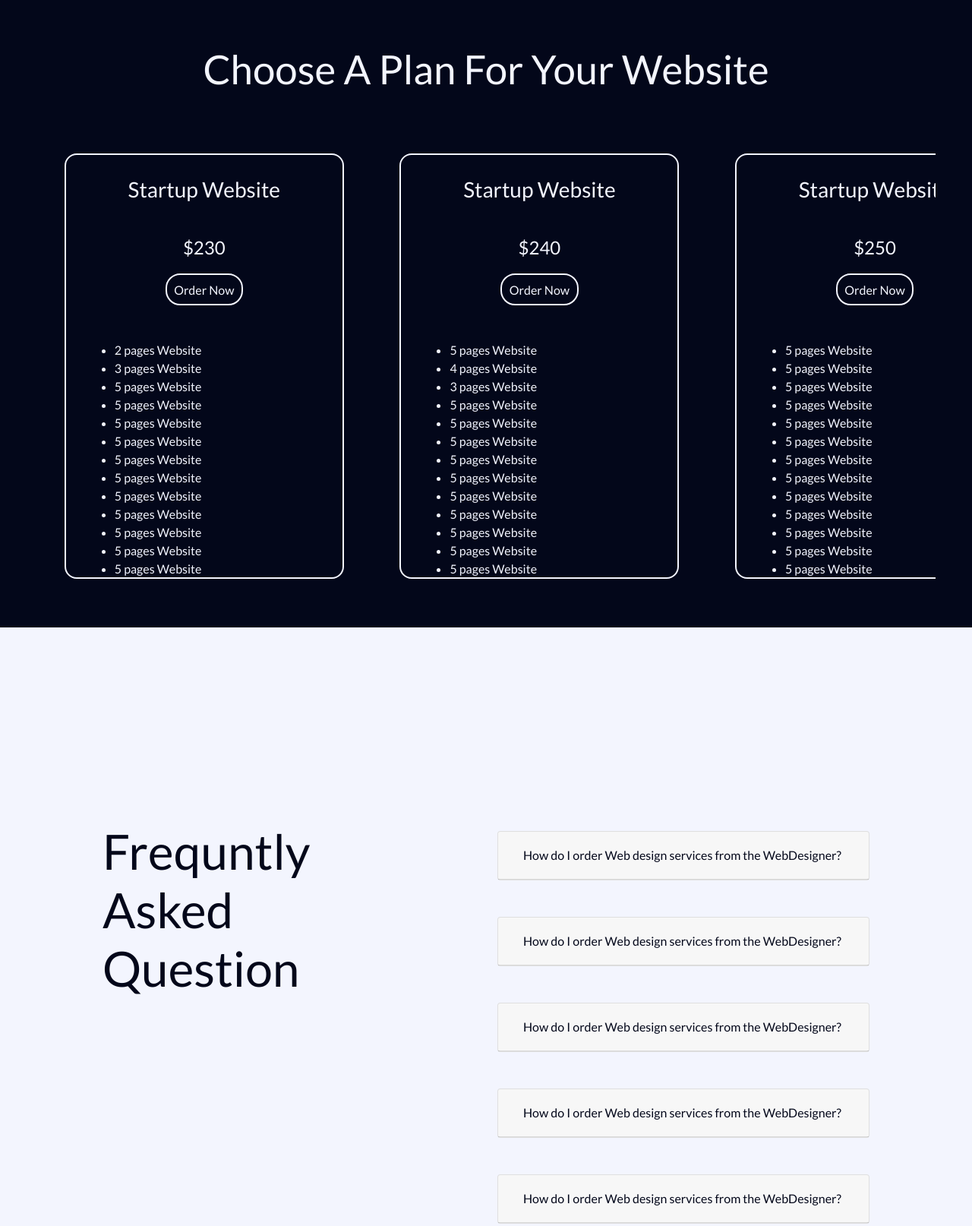
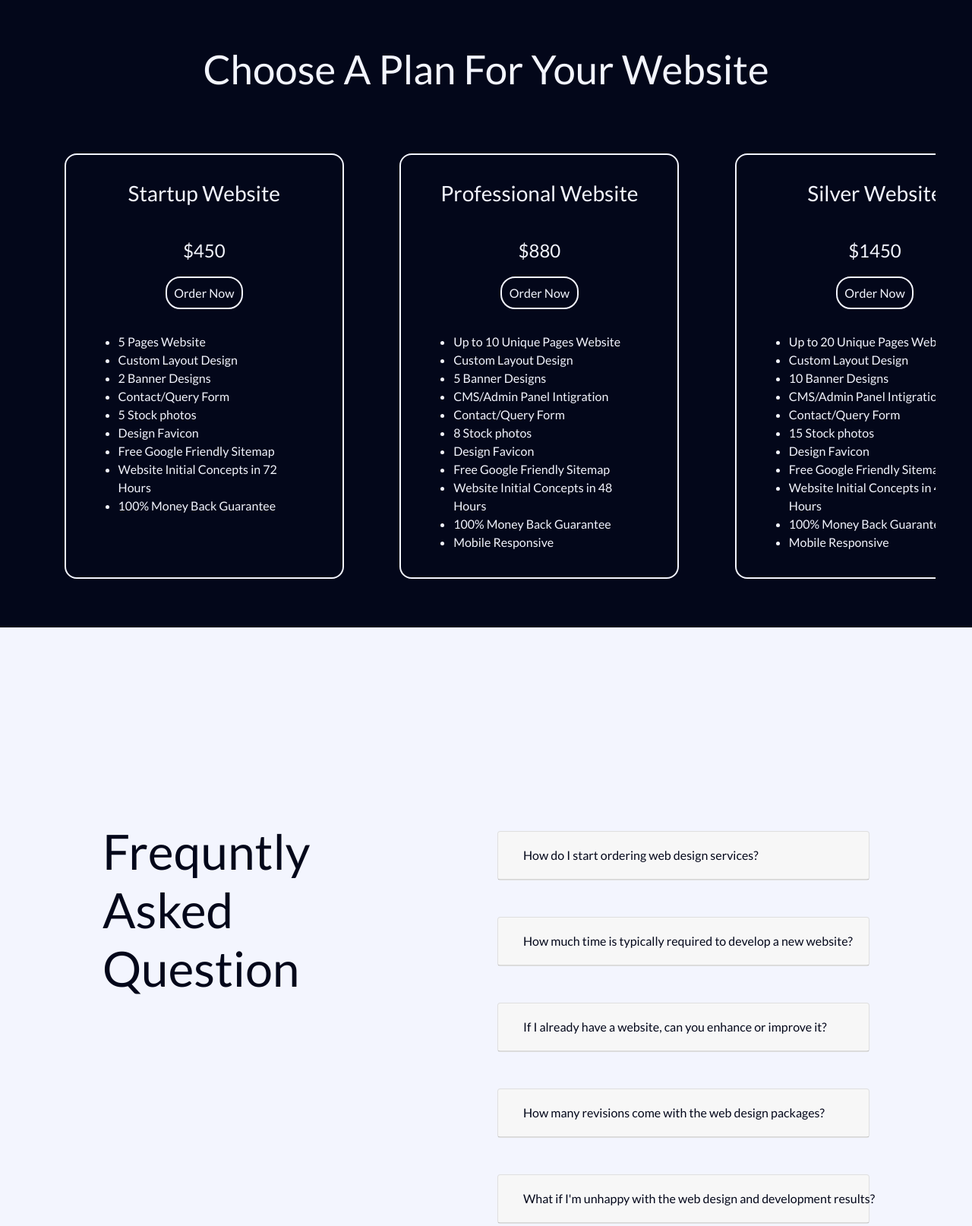
Before and after one commit to AmirFamili/webDeveloper, a plain HTML site: page index.html in a window 1280 px wide. Shown: the part 2008-3622 px from the top of the page at 76% size. Drawn offline with nearby package versions, Linux system fonts and the light colour scheme.

Commit message:
Edit products an question json file

```diff
--- a/json/products.json
+++ b/json/products.json
@@ -3,32 +3,75 @@
         {
             "product_id": 0,
             "title": "Startup Website",
-            "price": "$230",
-            "explain":["2 pages Website","3 pages Website","5 pages Website","5 pages Website","5 pages Website","5 pages Website","5 pages Website","5 pages Website","5 pages Website","5 pages Website","5 pages Website","5 pages Website","5 pages Website","5 pages Website","5 pages Website","5 pages Website","2 pages Website","3 pages Website","5 pages Website","5 pages Website","5 pages Website","5 pages Website","5 pages Website","5 pages Website","5 pages Website","5 pages Website","5 pages Website","5 pages Website","5 pages Website","5 pages Website","5 pages Website","5 pages Website","2 pages Website","3 pages Website","5 pages Website","5 pages Website","5 pages Website","5 pages Website","5 pages Website","5 pages Website","5 pages Website","5 pages Website","5 pages Website","5 pages Website","5 pages Website","5 pages Website","5 pages Website","5 pages Website"]
+            "price": "$450",
+            "explain": [
+                "5 Pages Website",
+                "Custom Layout Design",
+                "2 Banner Designs",
+                "Contact/Query Form",
+                "5 Stock photos",
+                "Design Favicon",
+                "Free Google Friendly Sitemap",
+                "Website Initial Concepts in 72 Hours",
+                "100% Money Back Guarantee"
+
+            ]
         },
         {
             "product_id": 1,
-            "title": "Startup Website",
-            "price": "$240",
-            "explain":["5 pages Website","4 pages Website","3 pages Website","5 pages Website","5 pages Website","5 pages Website","5 pages Website","5 pages Website","5 pages Website","5 pages Website","5 pages Website","5 pages Website","5 pages Website","5 pages Website","5 pages Website","5 pages Website","2 pages Website","3 pages Website","5 pages Website","5 pages Website","5 pages Website","5 pages Website","5 pages Website","5 pages Website","5 pages Website","5 pages Website","5 pages Website","5 pages Website","5 pages Website","5 pages Website","5 pages Website","5 pages Website","2 pages Website","3 pages Website","5 pages Website","5 pages Website","5 pages Website","5 pages Website","5 pages Website","5 pages Website","5 pages Website","5 pages Website","5 pages Website","5 pages Website","5 pages Website","5 pages Website","5 pages Website","5 pages Website"]
+            "title": "Professional Website",
+            "price": "$880",
+            "explain": [
+                "Up to 10 Unique Pages Website",
+                "Custom Layout Design",
+                "5 Banner Designs",
+                "CMS/Admin Panel Intigration",
+                "Contact/Query Form",
+                "8 Stock photos",
+                "Design Favicon",
+                "Free Google Friendly Sitemap",
+                "Website Initial Concepts in 48 Hours",
+                "100% Money Back Guarantee",
+                "Mobile Responsive"
+            ]
         },
         {
             "product_id": 2,
-            "title": "Startup Website",
-            "price": "$250",
-            "explain":["5 pages Website","5 pages Website","5 pages Website","5 pages Website","5 pages Website","5 pages Website","5 pages Website","5 pages Website","5 pages Website","5 pages Website","5 pages Website","5 pages Website","5 pages Website","5 pages Website","5 pages Website","5 pages Website","5 pages Website","5 pages Website","5 pages Website","5 pages Website","5 pages Website","5 pages Website","5 pages Website","5 pages Website","5 pages Website","2 pages Website","3 pages Website","5 pages Website","5 pages Website","5 pages Website","5 pages Website","5 pages Website","5 pages Website","5 pages Website","5 pages Website","5 pages Website","5 pages Website","5 pages Website","5 pages Website","5 pages Website","5 pages Website"]
+            "title": "Silver Website",
+            "price": "$1450",
+            "explain": [
+                "Up to 20 Unique Pages Website",
+                "Custom Layout Design",
+                "10 Banner Designs",
+                "CMS/Admin Panel Intigration",
+                "Contact/Query Form",
+                "15 Stock photos",
+                "Design Favicon",
+                "Free Google Friendly Sitemap",
+                "Website Initial Concepts in 48 Hours",
+                "100% Money Back Guarantee",
+                "Mobile Responsive"
+            ]
         },
         {
             "product_id": 3,
-            "title": "Startup Website",
-            "price": "$260",
-            "explain":["5 pages Website","5 pages Website","5 pages Website","5 pages Website","5 pages Website","5 pages Website","5 pages Website","5 pages Website","5 pages Website","5 pages Website","5 pages Website","5 pages Website","5 pages Website","5 pages Website","5 pages Website","5 pages Website","5 pages Website","2 pages Website","3 pages Website","5 pages Website","5 pages Website","5 pages Website","5 pages Website","5 pages Website","5 pages Website","5 pages Website","5 pages Website","5 pages Website","5 pages Website","5 pages Website","5 pages Website","5 pages Website","5 pages Website","2 pages Website","3 pages Website","5 pages Website","5 pages Website","5 pages Website","5 pages Website","5 pages Website","5 pages Website","5 pages Website","5 pages Website","5 pages Website","5 pages Website","5 pages Website","5 pages Website","5 pages Website","5 pages Website"]
-        },
-        {
-            "product_id": 4,
-            "title": "Startup Website",
-            "price": "$270",
-            "explain":["5 pages Website","5 pages Website","5 pages Website","5 pages Website","5 pages Website","5 pages Website","5 pages Website","5 pages Website","5 pages Website","5 pages Website","5 pages Website","5 pages Website","5 pages Website","5 pages Website","5 pages Website","5 pages Website","5 pages Website","2 pages Website","3 pages Website","5 pages Website","5 pages Website","5 pages Website","5 pages Website","5 pages Website","5 pages Website","5 pages Website","5 pages Website","5 pages Website","5 pages Website","5 pages Website","5 pages Website","5 pages Website","5 pages Website","2 pages Website","3 pages Website","5 pages Website","5 pages Website","5 pages Website","5 pages Website","5 pages Website","5 pages Website","5 pages Website","5 pages Website","5 pages Website","5 pages Website","5 pages Website","5 pages Website","5 pages Website","5 pages Website","2 pages Website","3 pages Website","5 pages Website","5 pages Website","5 pages Website","5 pages Website","5 pages Website","5 pages Website","5 pages Website","5 pages Website","5 pages Website","5 pages Website","5 pages Website","5 pages Website","5 pages Website","5 pages Website"]
+            "title": "Business Website",
+            "price": "$2800",
+            "explain": [
+                "Unlimited Pages Website",
+                "Custom Layout Design",
+                "Fully Mobile Responsive",
+                "10 Banner Designs",
+                "CMS/Admin Panel Intigration",
+                "Contact/Query Form",
+                "15 Stock photos",
+                "Design Favicon",
+                "Free Google Friendly Sitemap",
+                "Website Initial Concepts in 48 Hours",
+                "Content Management",
+                "100% Money Back Guarantee"
+
+            ]
         }
     ]
 }
--- a/json/questions.json
+++ b/json/questions.json
@@ -2,51 +2,41 @@
     "questions": [
         {
             "question_id": 0,
-            "question": "How do I order Web design services from the WebDesigner?",
-            "answer": "That's pretty simple. All you have to do is fill in a short brief form, and boom, your request will be processed as soon as you make the payment. Also, you can schedule a design consultation with one of our consultants in case you need any assistance."
+            "question": "How do I start ordering web design services?",
+            "answer": "Getting started with our web design services is a breeze! Simply fill out a brief form with your requirements and details. Once you've submitted the form, make the payment, and your request will be swiftly processed. If you prefer a more personalized approach or need assistance, you can also schedule a design consultation with one of our experienced consultants. We're here to make the process easy and tailored to your needs."
 
         },
         {
             "question_id": 1,
-            "question": "How do I order Web design services from the WebDesigner?",
-            "answer": "That's pretty simple. All you have to do is fill in a short brief form, and boom, your request will be processed as soon as you make the payment. Also, you can schedule a design consultation with one of our consultants in case you need any assistance."
+            "question": "How much time is typically required to develop a new website?",
+
+            "answer": "The timeline for creating a new website can vary based on several factors, including the complexity of the design, the functionality required, and the scope of the project. On average, a website can take anywhere from 1 to 2 months to be fully developed. However, it's important to note that more intricate websites with advanced features or extensive content may take longer to ensure a thorough and high-quality development process."
 
         },
         {
             "question_id": 2,
-            "question": "How do I order Web design services from the WebDesigner?",
-            "answer": "That's pretty simple. All you have to do is fill in a short brief form, and boom, your request will be processed as soon as you make the payment. Also, you can schedule a design consultation with one of our consultants in case you need any assistance."
+            "question": "If I already have a website, can you enhance or improve it?" ,
+            "answer":"Absolutely! Many of our clients initially had existing websites before seeking our services. We specialize in evaluating your current website, understanding your unique needs, and providing expert advice on the best course of action. Our development services are tailored to enhance and improve your existing website, whether it's a redesign for a fresh look, optimizing functionality, or incorporating new features. We work closely with you to ensure that the improvements align with your goals and elevate the overall performance and user experience of your website."
 
         },
         {
             "question_id": 3,
-            "question": "How do I order Web design services from the WebDesigner?",
-            "answer": "That's pretty simple. All you have to do is fill in a short brief form, and boom, your request will be processed as soon as you make the payment. Also, you can schedule a design consultation with one of our consultants in case you need any assistance."
+            "question":"How many revisions come with the web design packages?",
+            "answer": "The number of revisions available for your web design and development project depends on the package you choose. However, as a general practice, we strive to ensure your complete satisfaction with the final version. Most of our packages come with unlimited revisions, allowing us to fine-tune the design and functionality until it perfectly aligns with your vision. Our goal is to deliver a website that exceeds your expectations and meets your specific requirements."
 
         },
         {
             "question_id": 4,
-            "question": "How do I order Web design services from the WebDesigner?",
-            "answer": "That's pretty simple. All you have to do is fill in a short brief form, and boom, your request will be processed as soon as you make the payment. Also, you can schedule a design consultation with one of our consultants in case you need any assistance."
+            "question":"What if I'm unhappy with the web design and development results?" ,
+            "answer":"Our design and development process is designed to be collaborative and transparent. You have the opportunity to review our progress at each stage of the design and development. We actively encourage your feedback throughout the process to ensure that the final result aligns perfectly with your vision. Customer satisfaction is a top priority for us, and we are committed to making any necessary revisions. Whether it takes one round of revisions or more, our goal is to ensure that you are completely satisfied with the end product. We're dedicated to working closely with you to achieve the desired outcome and deliver a website that exceeds your expectations."
 
         },
         {
             "question_id": 5,
-            "question": "How do I order Web design services from the WebDesigner?",
-            "answer": "That's pretty simple. All you have to do is fill in a short brief form, and boom, your request will be processed as soon as you make the payment. Also, you can schedule a design consultation with one of our consultants in case you need any assistance."
-
-        },
-        {
-            "question_id": 6,
-            "question": "How do I order Web design services from the WebDesigner?",
-            "answer": "That's pretty simple. All you have to do is fill in a short brief form, and boom, your request will be processed as soon as you make the payment. Also, you can schedule a design consultation with one of our consultants in case you need any assistance."
-
-        },
-        {
-            "question_id": 7,
-            "question": "How do I order Web design services from the WebDesigner?",
-            "answer": "That's pretty simple. All you have to do is fill in a short brief form, and boom, your request will be processed as soon as you make the payment. Also, you can schedule a design consultation with one of our consultants in case you need any assistance."
+            "question":"Why is having a website essential for my business?",
+            "answer":"Having a website is essential for your business in today's digital era for various reasons. It establishes a 24/7 online presence, bolstering credibility and trust among potential customers. With a global reach, a website enables you to connect with audiences beyond your local area, opening up new markets. It serves as a powerful marketing tool, centralizing your brand and facilitating customer convenience for browsing and purchasing. Additionally, a website provides valuable data and analytics insights, aiding in informed decision-making. As a fundamental aspect of modern business, a well-designed website is not only beneficial but crucial for success in the competitive digital landscape."
 
         }
+
     ]
 }
--- a/sass/style.scss
+++ b/sass/style.scss
@@ -392,7 +392,7 @@
             margin: 1rem 2.3rem;
             color: $white;
             border-radius: 1rem;
-            padding: 0.5rem;
+            padding: 0.8rem;
             overflow: hidden;
 
             h3 {
@@ -422,7 +422,7 @@
             }
 
             .product-info {
-                margin: 2rem 0.5rem 0.5rem;
+                margin: 1rem 0.5rem 0.5rem;
                 width: 100%;
                 height: 100%;
                 display: grid;
```
Also changed, not shown: css/style.css.
